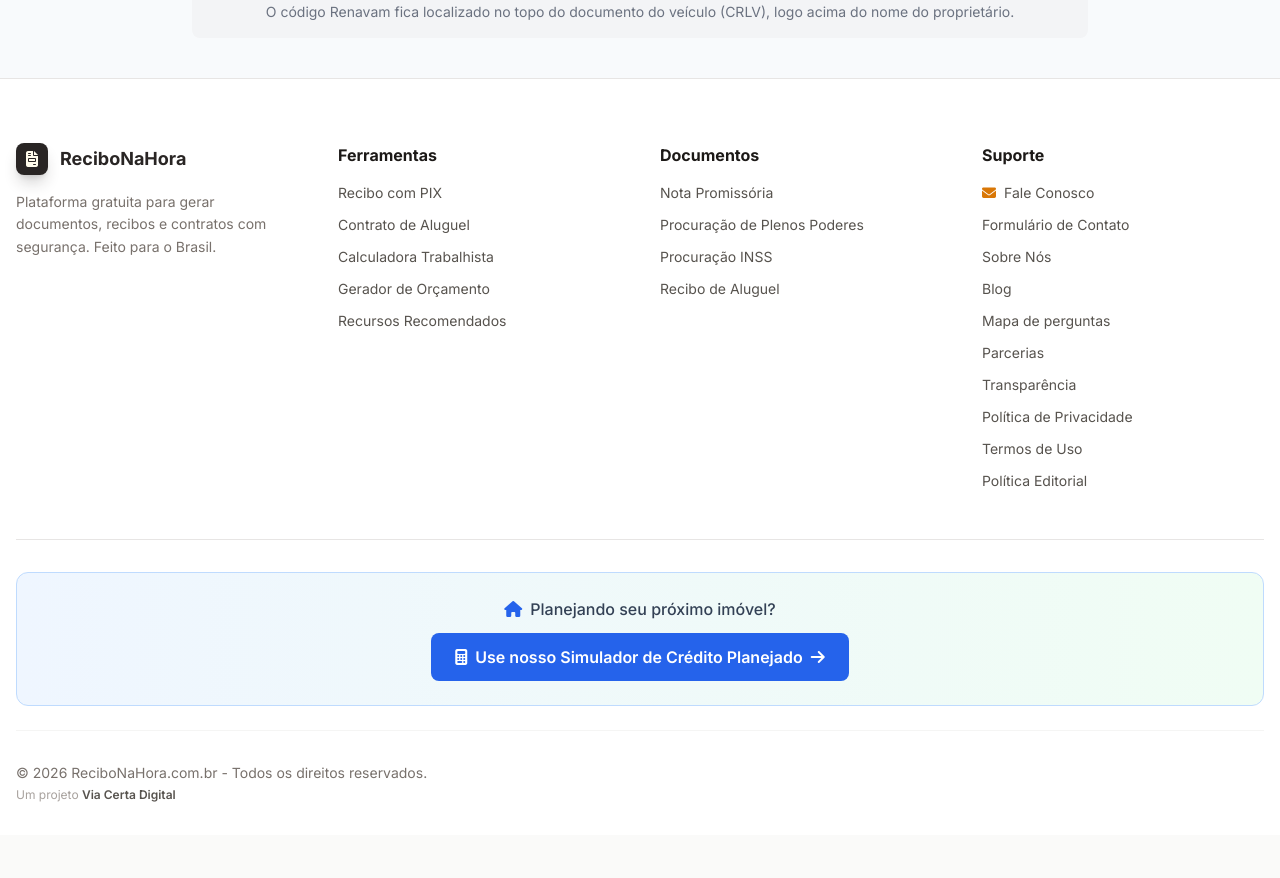
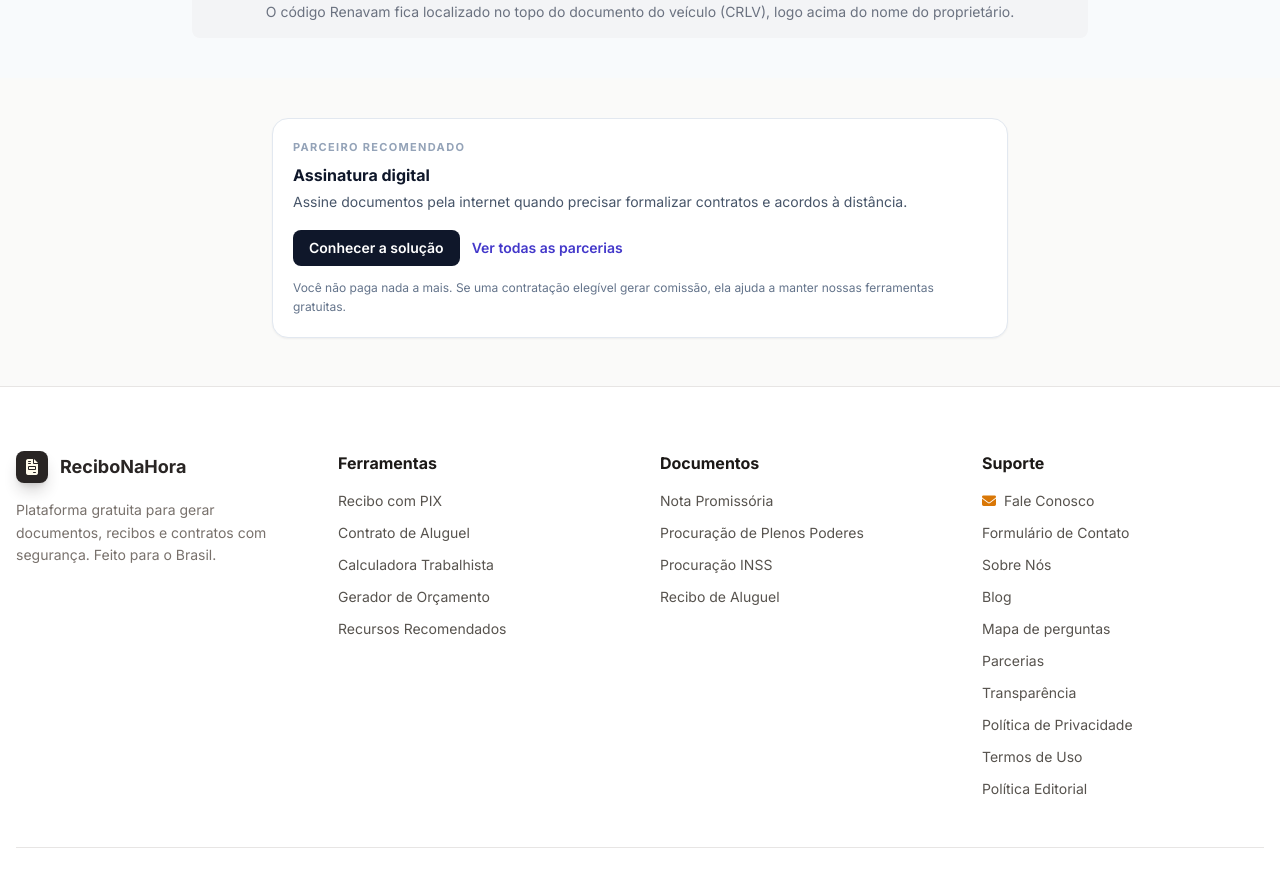
Before and after one commit to flaviomelo2213/recibo-na-hora, a Next.js app: page /gerar/venda-veiculo in a window 1280 px wide. Shown: the part 1465-2343 px from the top of the page. Before the commit the page ends 2300 px from the top, so only its background shows below. Built offline with nearby package versions, Linux system fonts and the light colour scheme.

Commit message:
feat: add contextual partner spotlight to vehicle receipt

```diff
--- a/app/gerar/venda-veiculo/page.tsx
+++ b/app/gerar/venda-veiculo/page.tsx
@@ -1,6 +1,7 @@
 import type { Metadata } from 'next';
 import ReciboVeiculo from '../venda_veiculo/_components/ReciboVeiculo';
 import { buildOpenGraph } from '@/lib/metadata';
+import PartnerSpotlight from '@/components/partners/PartnerSpotlight';
 
 const title = 'Recibo de Compra e Venda de Veículo Grátis | PDF com RENAVAM — ReciboNaHora';
 const description =
@@ -16,5 +17,12 @@ export const metadata: Metadata = {
 };
 
 export default function VendaVeiculoPage() {
-  return <ReciboVeiculo />;
+  return (
+    <>
+      <ReciboVeiculo />
+      <div className="mx-auto mt-10 max-w-3xl px-4 pb-12">
+        <PartnerSpotlight categories={['pagamentos', 'assinatura']} />
+      </div>
+    </>
+  );
 }
```
